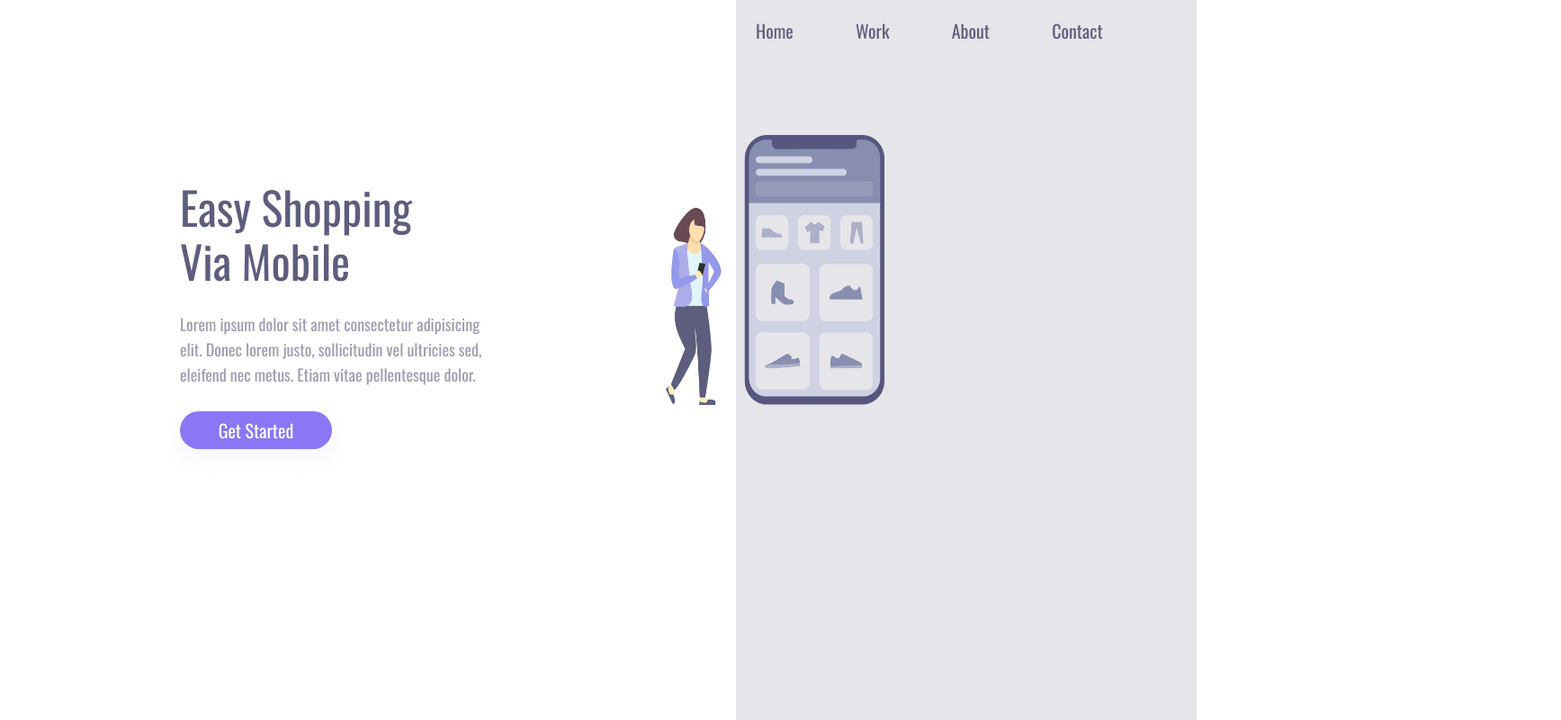
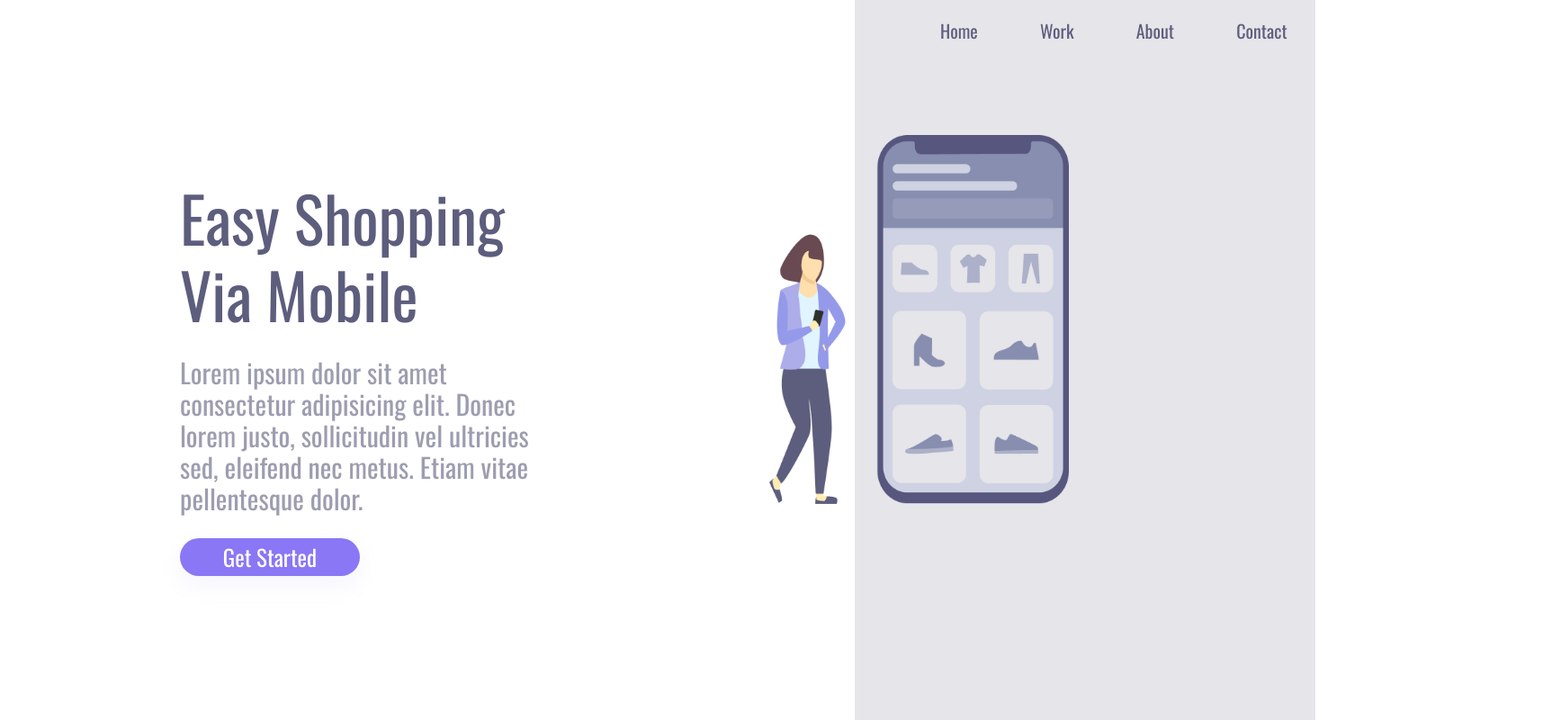
Before and after one commit to AlexandreSilva78/projeto-responsivo-easy-shopping-via-mobile, a plain HTML site: page index.html in a window 1280 px wide. Shown: the whole page at 90% size, 1735 px wide, since content can reach past the window. Drawn offline with nearby package versions, Linux system fonts and the light colour scheme.

Commit message:
Alterações de algumas métricas no style.css

```diff
--- a/style.css
+++ b/style.css
@@ -18,7 +18,7 @@ body {
     background-color: rgba(93,93,125,0.16);
     height: 100vh;
     position: absolute;
-    left: 818px;
+    left: 950px;
     top: 0%;
     height: 100%;
 }
@@ -26,7 +26,7 @@ body {
 header {      /*container-left*/
     font-size: 36px;
     position: relative;
-    left: 810px;
+    left: 1015px;
 }
 
 section {    /*container-right*/
@@ -39,29 +39,29 @@ section {    /*container-right*/
 .smart {
     position: absolute;
     top: 150px;
-    left: 740px;
-    height: 300px;
+    left: 855px;
+    height: 410px;
 }
 
 h1 {
-    font-size: 50px;
-    line-height: 60px;
+    font-size: 70px;
+    line-height: 85px;
     width: 368px;
 }
 
 p {
-    font-size: 18px;
-    line-height: 28px;
+    font-size: 30px;
+    line-height: 35px;
     opacity: 0.6;
     margin: 3px 0;
-    width: 340px;
+    width: 401px;
 }
 
 .button-main {
-    width: 169px;
+    width: 200px;
     height: 42px;
     background: #8a77f5;
-    font-size: 20px;
+    font-size: 25px;
     text-align: center;
     color:white;
     line-height: 36px;
```
